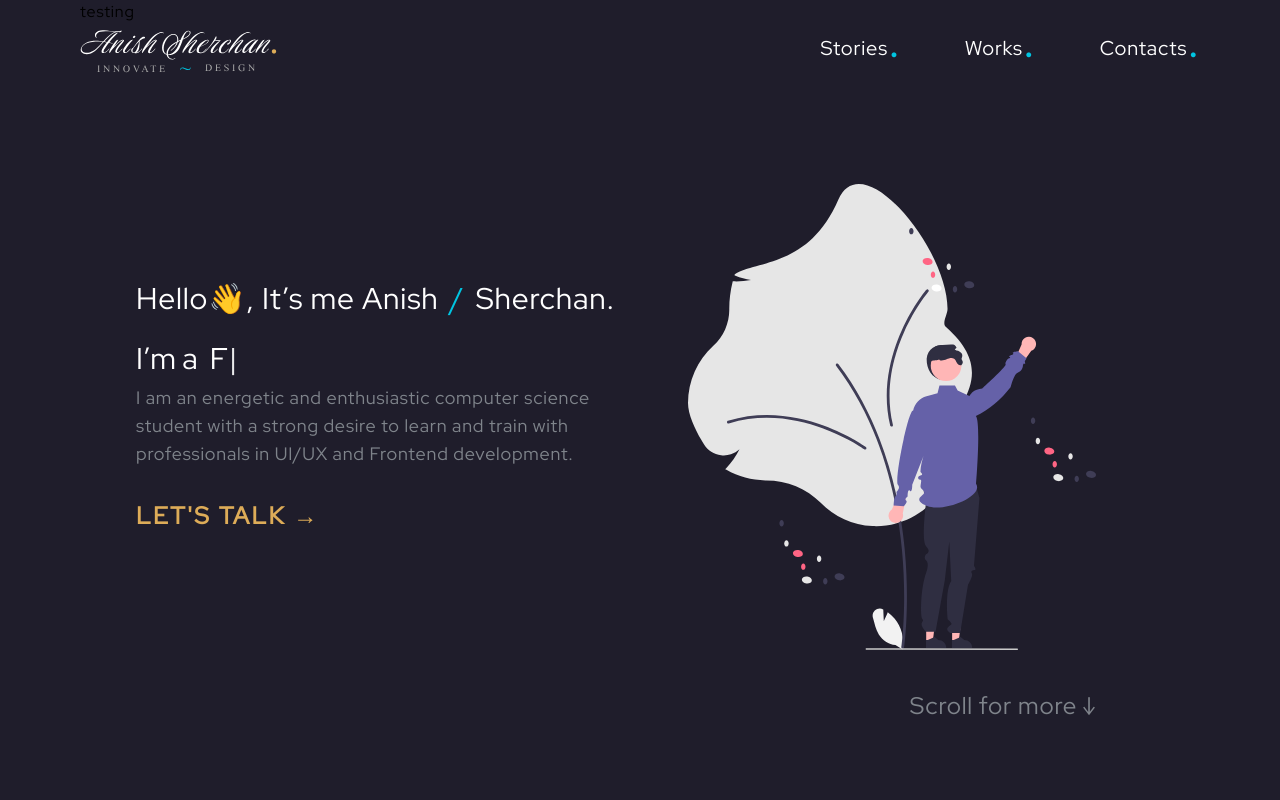
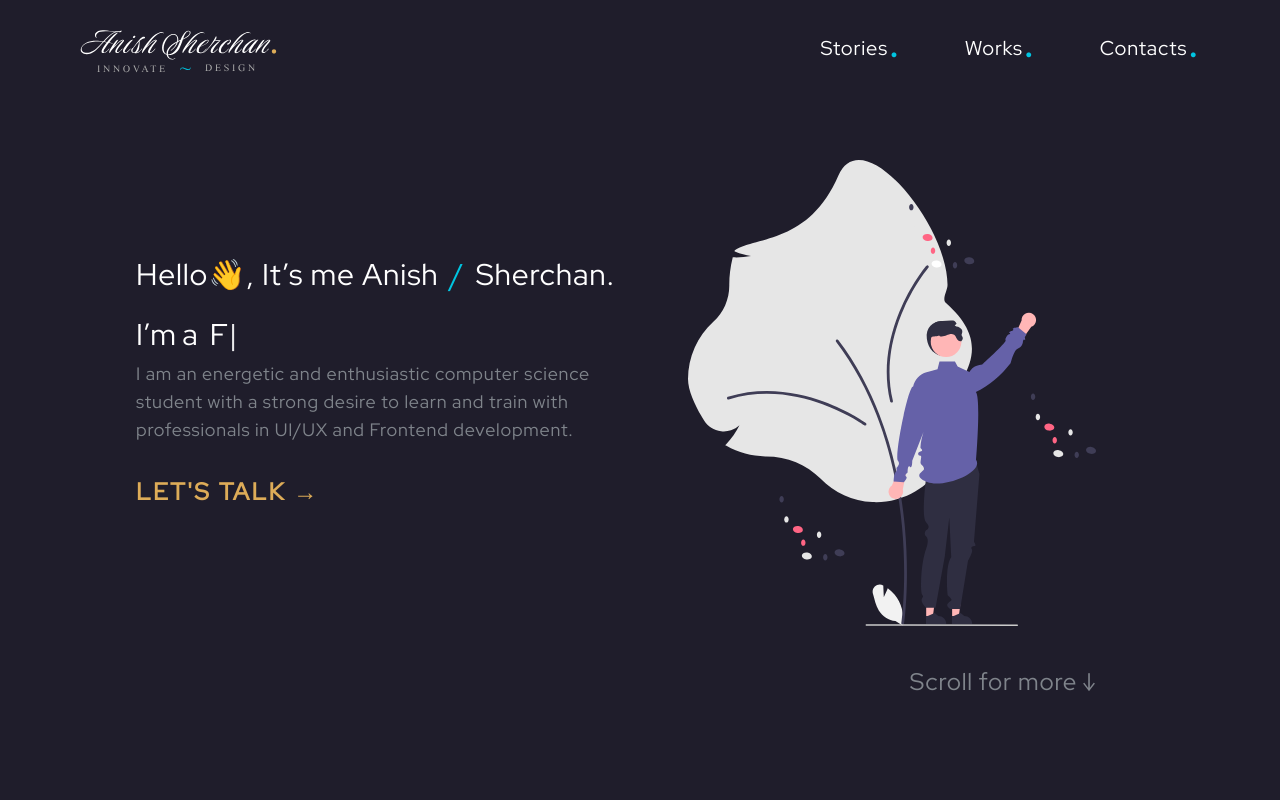
Before and after one commit to AnishSherchan/AnishSherchan-Portfolio-React-, a React (Vite) app: page / in a window 1280 px wide. Shown: the top 800 px of the page. Built offline with nearby package versions, Linux system fonts and the light colour scheme; no server answers.

Commit message:
Update App.jsx

```diff
--- a/src/App.jsx
+++ b/src/App.jsx
@@ -26,7 +26,6 @@ function App() {
     <div className=" bg-back-ground h-fit">
       <NavBar navClasses={navClasses} />
       <div className=" px-3 md:px-20">
-        testing
         <Contents />
       </div>
       <Footer />
```
